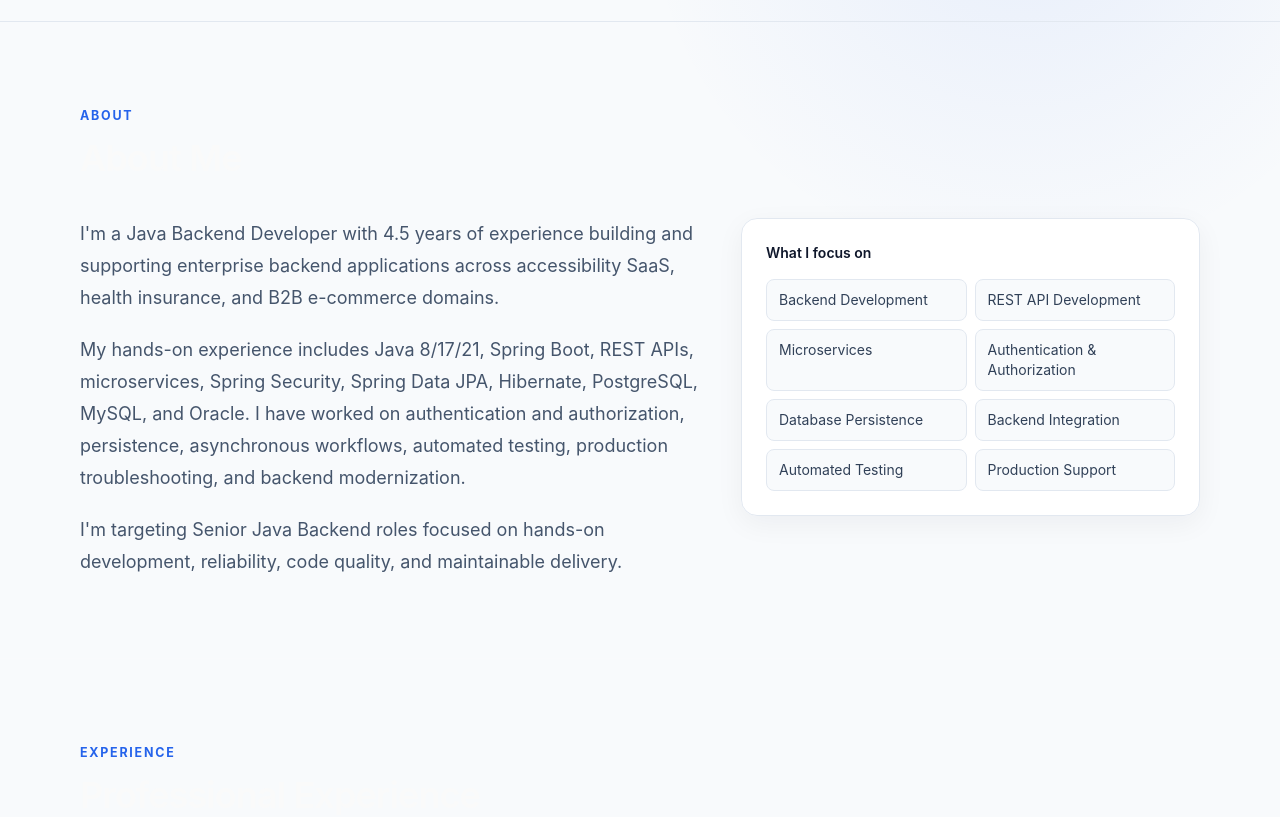
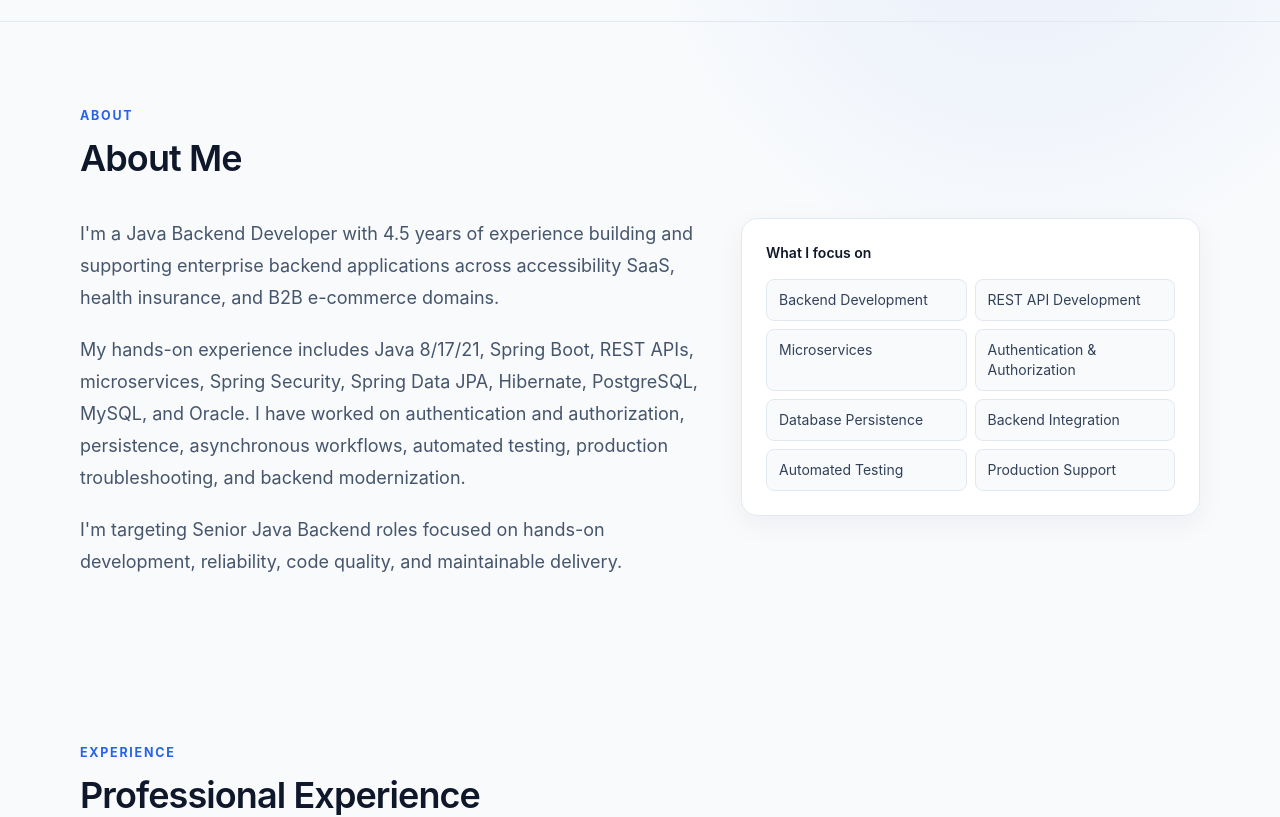
Before and after one commit to sushantapi/sushant-portfolio-v1, a React (Vite) app: page / in a window 1280 px wide. Shown: the part 780-1597 px from the top of the page. Built offline with nearby package versions, Linux system fonts and the light colour scheme.

Commit message:
style: update section headings for light theme

```diff
--- a/src/components/SectionHeading.tsx
+++ b/src/components/SectionHeading.tsx
@@ -8,7 +8,7 @@ export function SectionHeading({ eyebrow, title, description }: Props) {
   return (
     <div className="mb-10 max-w-2xl">
       {eyebrow && <span className="eyebrow">{eyebrow}</span>}
-      <h2 className="mt-3 text-3xl font-semibold tracking-tight text-zinc-50 sm:text-4xl">{title}</h2>
+      <h2 className="mt-3 text-3xl font-semibold tracking-tight text-slate-900 sm:text-4xl">{title}</h2>
       {description && <p className="muted mt-4 text-base leading-7 sm:text-lg">{description}</p>}
     </div>
   )
```
